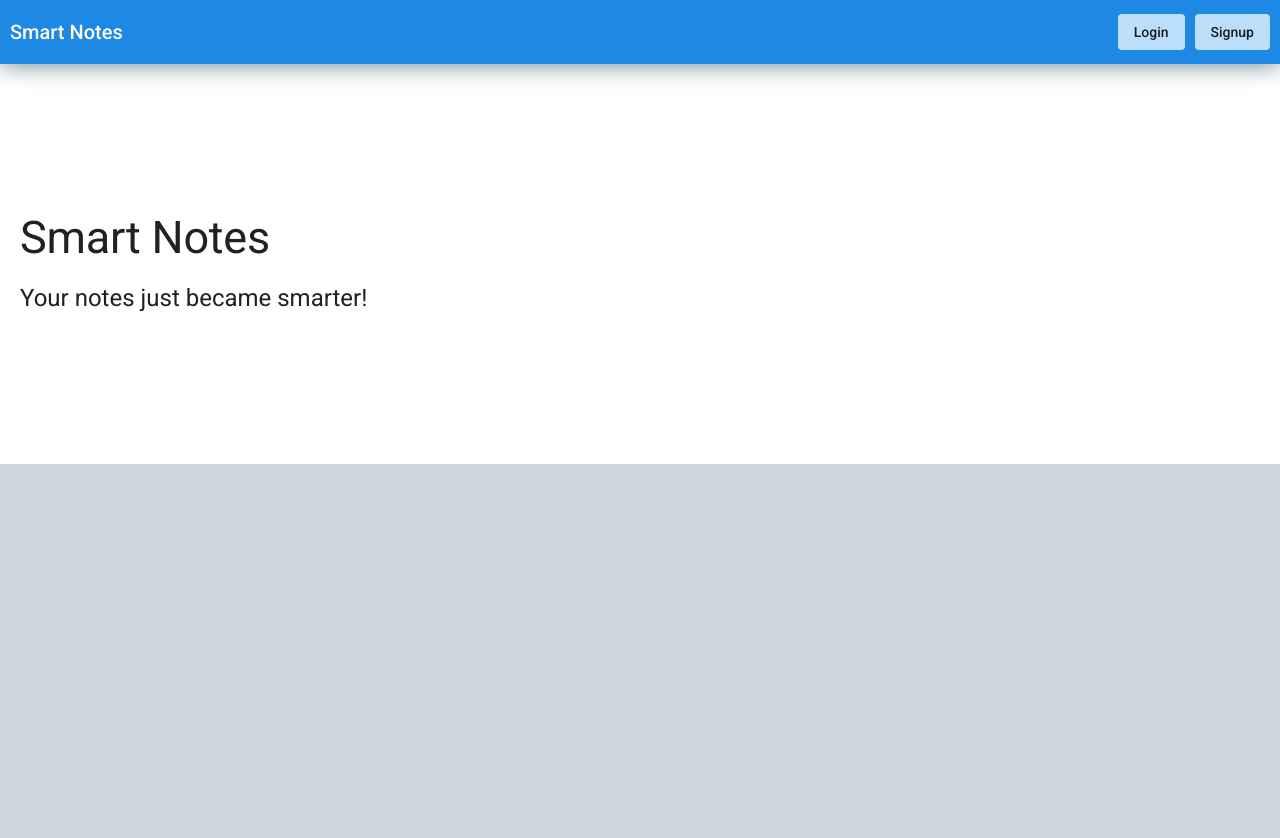
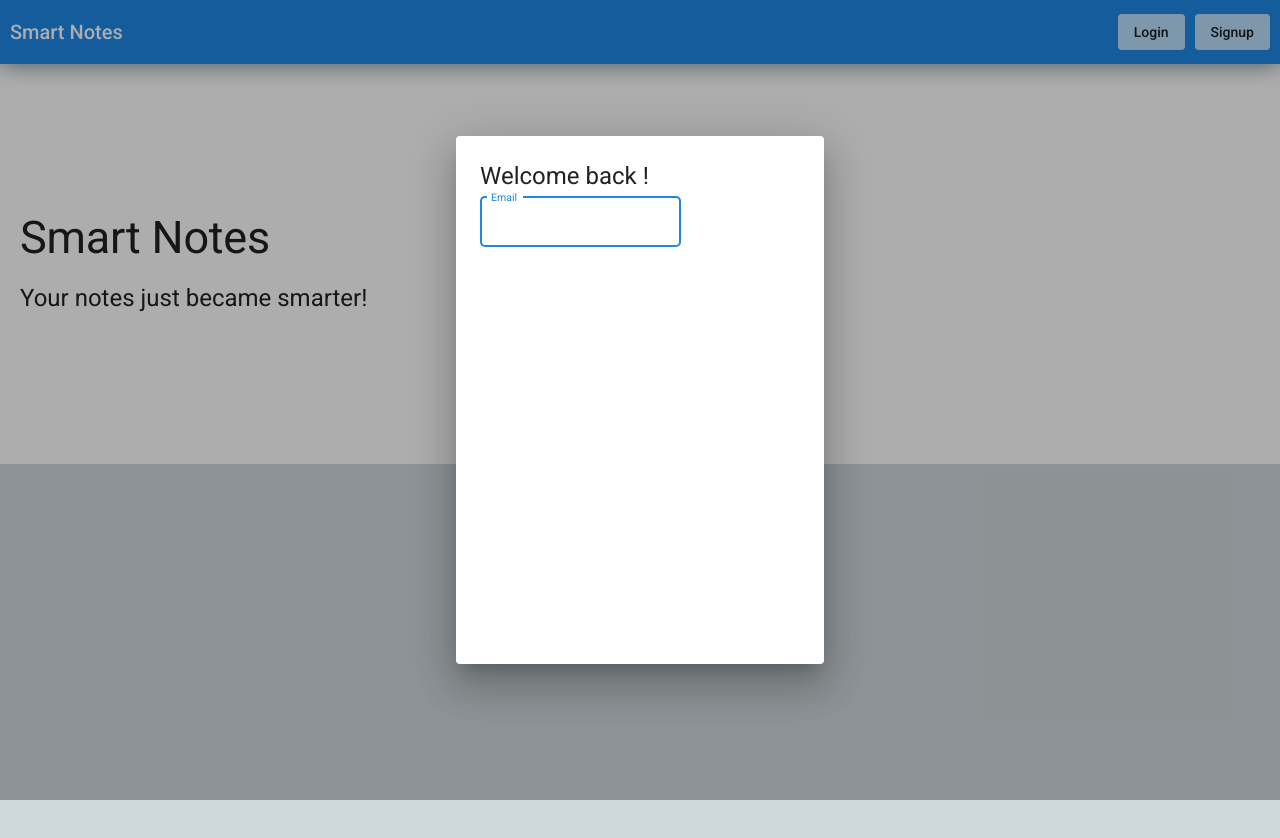
Before and after one commit to Rishikant181/smart-note, an Angular app: page / in a window 1280 px wide. Both pictures are taken after a click on the button "Login". Shown: the top 838 px of the page. After the commit the page ends 800 px from the top, so only its background shows below. Built offline with nearby package versions, Linux system fonts and the light colour scheme.

Commit message:
Added login and sign up modal(basic)

```diff
--- a/src/app/app.component.ts
+++ b/src/app/app.component.ts
@@ -1,4 +1,7 @@
 import { Component } from '@angular/core';
+import { MatDialog } from '@angular/material/dialog';
+
+import { LoginModalComponent } from './login-modal/login-modal.component';
 
 @Component({
     selector: 'app-root',
@@ -11,13 +14,13 @@ export class AppComponent {
     loggedIn: boolean;                                                 // To store whether user is looged in or not
 
     // The constructor
-    constructor() {
+    constructor(public dialog: MatDialog) {
         this.toolbarTitle = "Smart Notes";
         this.loggedIn = false;
     }
 
     // Method to show login dialog
     showLoginDialog(): void {
-        console.log("Login")
+        this.dialog.open(LoginModalComponent);
     }
 }
--- a/src/app/app.module.ts
+++ b/src/app/app.module.ts
@@ -18,6 +18,7 @@ import { BrowserAnimationsModule } from '@angular/platform-browser/animations';
 import { NoteDetailsComponent } from './note-details/note-details.component';
 import { NewNoteComponent } from './new-note/new-note.component';
 import { HomePageComponent } from './home-page/home-page.component';
+import { LoginModalComponent } from './login-modal/login-modal.component';
 
 @NgModule({
     declarations: [
@@ -26,6 +27,7 @@ import { HomePageComponent } from './home-page/home-page.component';
         NoteDetailsComponent,
         NewNoteComponent,
         HomePageComponent,
+        LoginModalComponent,
     ],
     imports: [
         BrowserModule,
--- /dev/null
+++ b/src/app/login-modal/login-modal.component.html
@@ -0,0 +1,7 @@
+<div class="main-div">
+    <span class="mat-headline horizontal-spacer">Welcome back !</span>
+    <mat-form-field appearance="outline">
+        <mat-label>Email</mat-label>
+        <input matInput placeholder="Enter your registered email">
+    </mat-form-field>
+</div>
--- /dev/null
+++ b/src/app/login-modal/login-modal.component.scss
@@ -0,0 +1,8 @@
+@use '~@angular/material' as mat;
+
+@import '/src/assets/theme.scss';
+
+.main-div {
+    width: 25vw;
+    height: 60vh;
+}
--- /dev/null
+++ b/src/app/login-modal/login-modal.component.ts
@@ -0,0 +1,16 @@
+import { Component, OnInit } from '@angular/core';
+
+@Component({
+    selector: 'app-login-modal',
+    templateUrl: './login-modal.component.html',
+    styleUrls: ['./login-modal.component.scss']
+})
+export class LoginModalComponent implements OnInit {
+
+    // The constructor
+    constructor() { }
+
+    ngOnInit(): void {
+    }
+
+}
```
Also changed, not shown: 1 other file (tests, documents, lock files or other folders).
